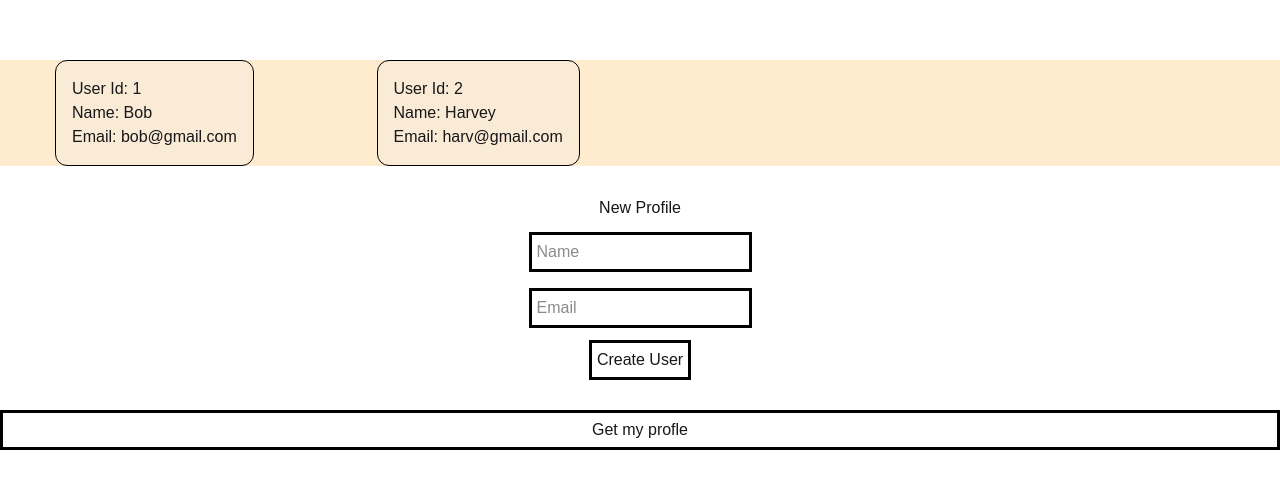
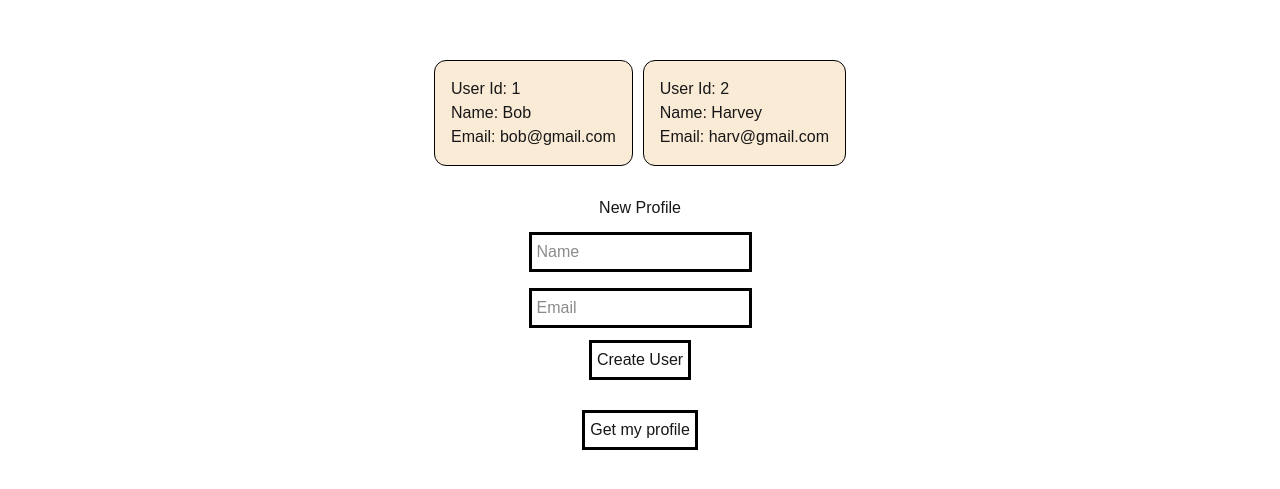
Before and after one commit to shuhsuan/auth_lab, a Next.js app: page /dashboard in a window 1280 px wide. Shown: the part 145-634 px from the top of the page. Built offline with nearby package versions, Linux system fonts and the light colour scheme; sample sign-in values are in the browser's storage.

Commit message:
better ui

```diff
--- a/app/dashboard/page.tsx
+++ b/app/dashboard/page.tsx
@@ -89,8 +89,8 @@ export default function Dashboard() {
           </div>
         </div>
 
-        <div className="buttons">
-          <button onClick={getProfile}>Get my profle</button>
+        <div className="single_button_container">
+          <button onClick={getProfile}>Get my profile</button>
         </div>
       </div>
     </div>
--- a/app/styles.css
+++ b/app/styles.css
@@ -1,59 +1,68 @@
-.container{
+.container {
     min-height: 100vh;
     place-content: center;
     overflow-x: hidden;
 }
 
-.container_form{
+.container_form {
     display: grid;
     grid-template-rows: auto auto auto;
     gap: 12px;
     justify-items: center;
 }
 
-.inputs{
+.inputs {
     display: grid;
     grid-template-columns: repeat(auto-fit, minmax(200px, 1fr));
     gap: 16px;
     justify-content: center;
 }
 
-.inputs input{
+.inputs input {
     border: 3px black solid;
     padding: 5px;
 }
 
-.buttons{
+.buttons {
     display: grid;
     grid-template-columns: repeat(auto-fit, minmax(100px, 1fr));
     gap: 8px;
 }
 
-.buttons button{
+.buttons button {
     border: 3px black solid;
     padding: 5px;
 }
 
-.card_container{
-    display: grid;
-    grid-template-columns: repeat(auto-fill, minmax(250px, 1fr));
-    gap: 15px;
+.card_container {
+    display: flex;
     justify-content: center;
-    justify-items: center;
-    background-color: blanchedalmond;
+    flex-wrap: wrap;
+    gap: 10px;
 }
 
-.card{
+.card {
     border: 1px solid black;
     border-radius: 12px;
     padding: 16px;
-    background-color:antiquewhite;
+    background-color: antiquewhite;
 }
 
-.dashboard_container{
+.dashboard_container {
     display: grid;
     grid-template-rows: auto auto auto;
     /* justify-items: center; */
     /* align-content: center; */
     gap: 30px
 }
+
+.single_button_container {
+    display: flex;
+    justify-content: center;
+}
+
+.single_button_container button {
+    border: 3px black solid;
+    padding: 5px;
+    width: auto
+}
```
